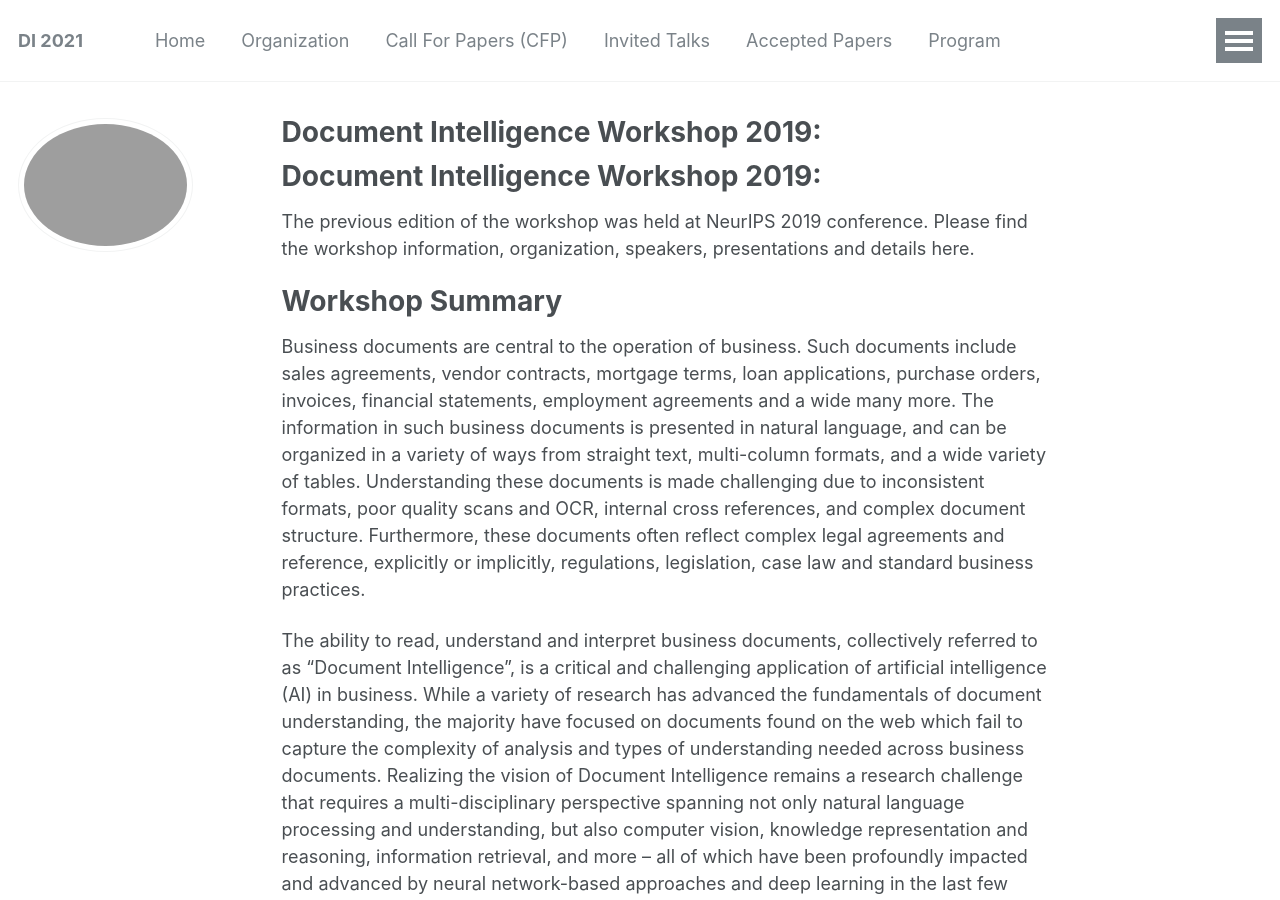
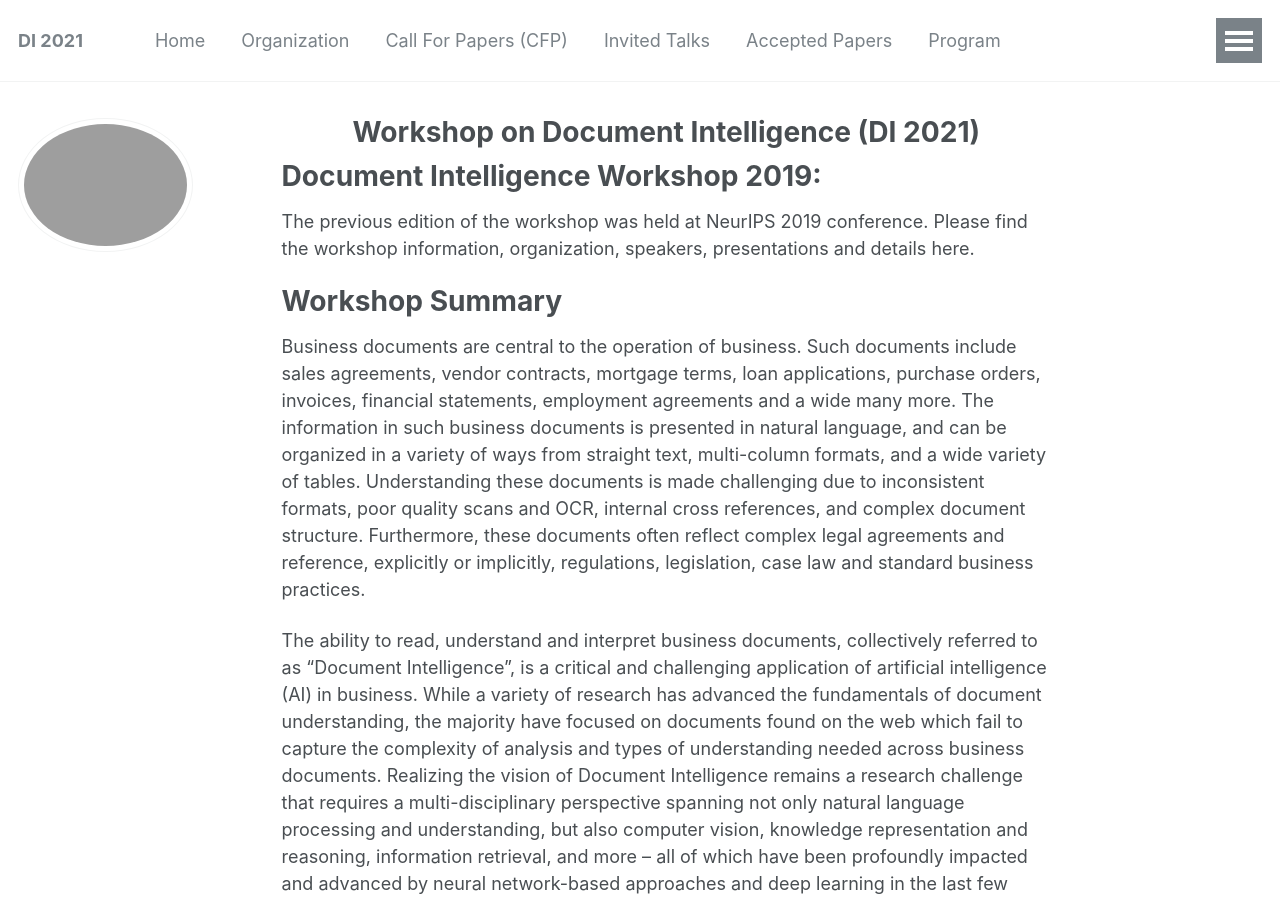
Before and after one commit to document-intelligence/DI-2022, a Jekyll site: the page built from index.md, in a window 1280 px wide and 900 px high. Built offline with Jekyll 4.4.1, drawn with Linux system fonts in a browser that asks for light colours; our own code applies the rules of GitHub Pages for plain Markdown files.

Commit message:
center header

```diff
--- a/index.md
+++ b/index.md
@@ -1,3 +1,14 @@
+---
+permalink: /
+title: <center> Workshop on Document Intelligence (DI 2021) </center>
+excerpt: "About"
+sitemap: false
+author_profile: true
+redirect_from:
+  - /about/
+  - /about.html
+---
+
 # Document Intelligence Workshop 2019:
 
 The previous edition of the workshop was held at NeurIPS 2019 conference.
```
